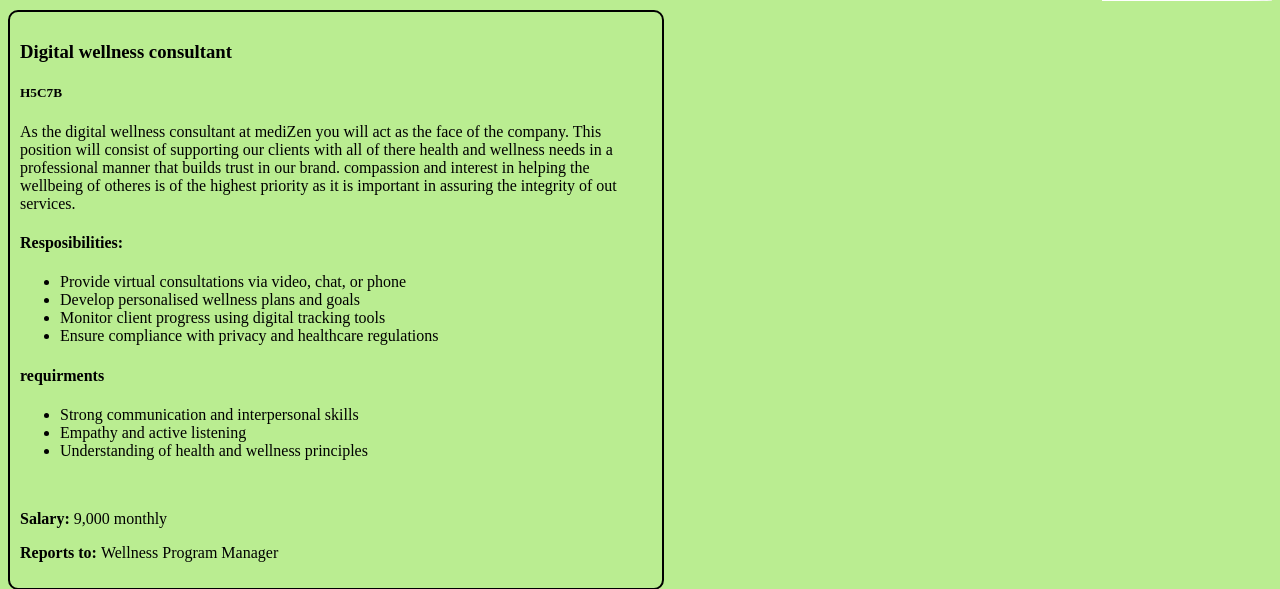
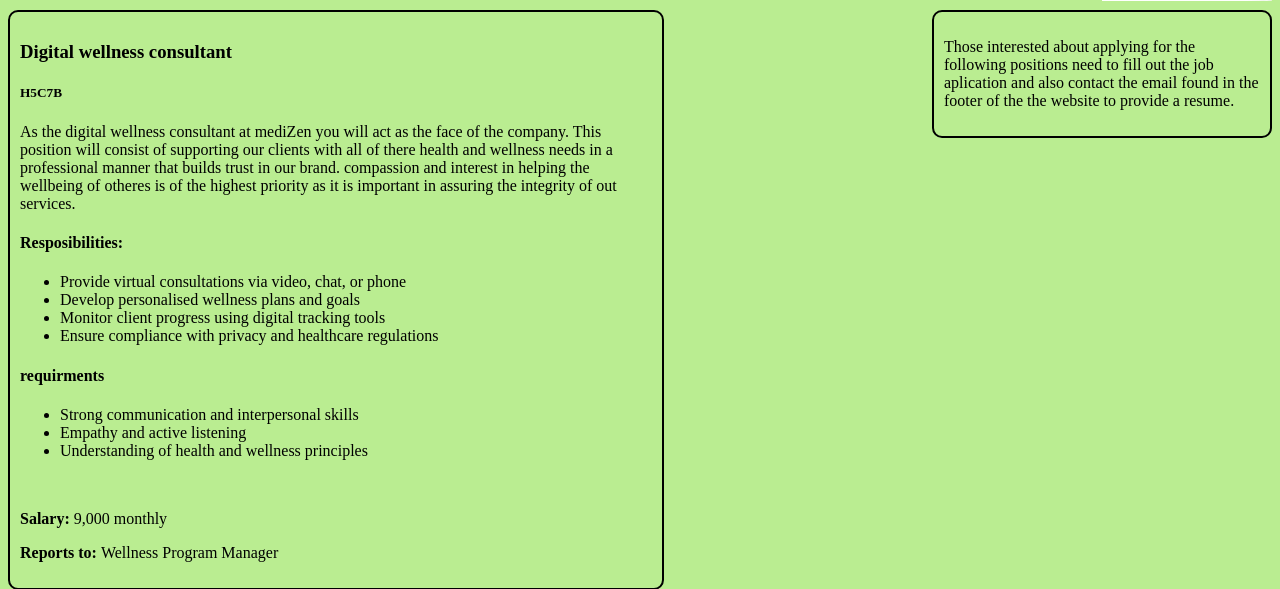
Before and after one commit to ElliotCaval07/GroupAssignment1, a PHP site: page /jobs.html in a window 1280 px wide. Shown: the part 153-742 px from the top of the page. Run offline with PHP 8.4, Linux system fonts and the light colour scheme.

Commit message:
jobs.html is finished with css

```diff
--- a/jobs.html
+++ b/jobs.html
@@ -24,6 +24,14 @@
 
 
     <br>
+
+    <aside>
+        <p>
+            Those interested about applying for the following positions need to fill out the job aplication and also contact the email
+            found in the footer of the the website to provide a resume.
+        </p>
+    </aside>
+
 
     <section class="job-pos">
         <h3>Digital wellness consultant</h3>
@@ -59,7 +67,6 @@
         <p><strong>Reports to: </strong>Wellness Program Manager</p>
 
     </section>
-
     <br>
 
     <section class="job-pos">
@@ -100,5 +107,7 @@
 
 
 
+
+
 </body>
 </html>
--- a/styles/images/jobs.css
+++ b/styles/images/jobs.css
@@ -1,6 +1,15 @@
 .job-pos{
-            border: 2px solid black;
-            border-radius: 10px;
-            padding: 10px;
-            width: 50%;
+    border: 2px solid black;
+    border-radius: 10px;
+    padding: 10px;
+    width: 50%;
 }
+
+aside {
+    float: right;
+    width: 25%;
+    border: 2px solid black;
+    border-radius: 10px;
+    margin: auto;
+    padding: 10px;
+}
```
